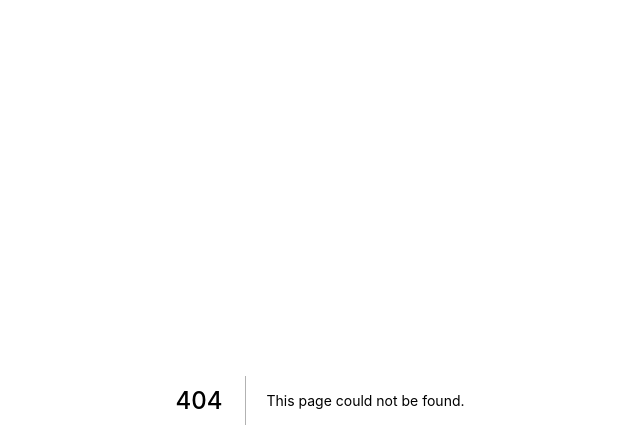
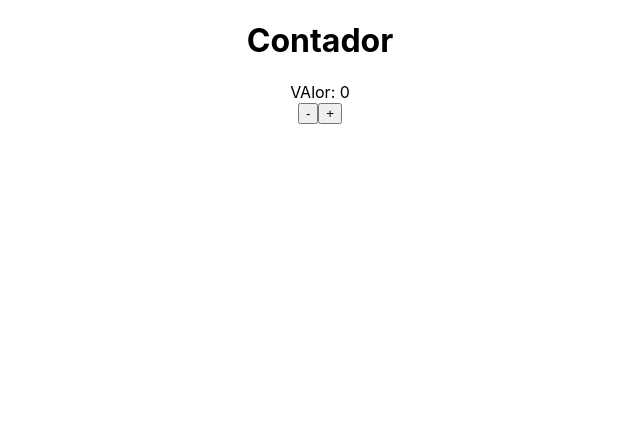
Before and after one commit to BianchiDev/react-project, a Next.js app: page /estado/contador in a window 1280 px wide. Before the commit this address had no page. Shown: the top 448 px of the page, without its empty margins (320-960 px from the left). Built offline with nearby package versions, Linux system fonts and the light colour scheme.

Commit message:
criando um contador em react

```diff
--- /dev/null
+++ b/pages/estado/contador.jsx
@@ -0,0 +1,35 @@
+import { useState } from "react"
+
+export default function contador() {
+    const [numero, setNumero] = useState(0)
+
+    const inc = () => setNumero(numero+1)
+    const dec = () =>  setNumero(numero - 1)
+
+
+   /*  function inc(){
+        setNumero(numero+1)
+    }
+
+    function dec(){
+        setNumero(numero - 1)
+    }
+     Uma possibilidade
+     */
+    const stilo = {
+        display: "flex",
+        flexDirection: "column",
+        alignItems: "center"
+    }
+
+    return (
+        <div style={stilo}>
+            <h1>Contador</h1>
+            <div>VAlor: {numero}</div>
+            <span>
+            <button onClick={dec}>-</button>
+                <button onClick={inc}>+</button>
+            </span>
+        </div>
+    )
+}
```
